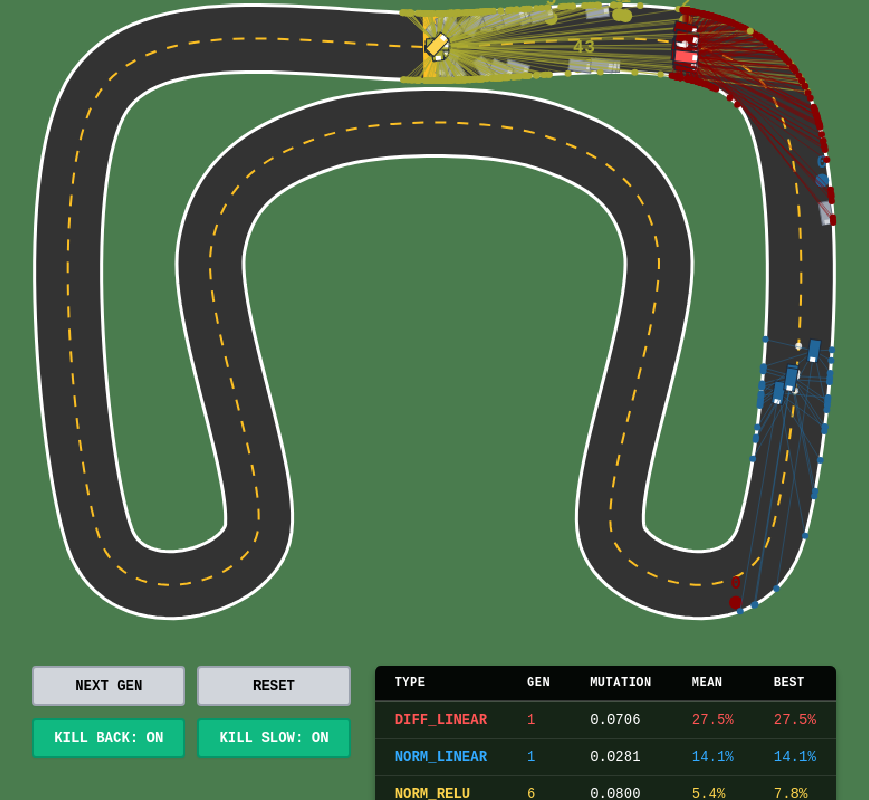
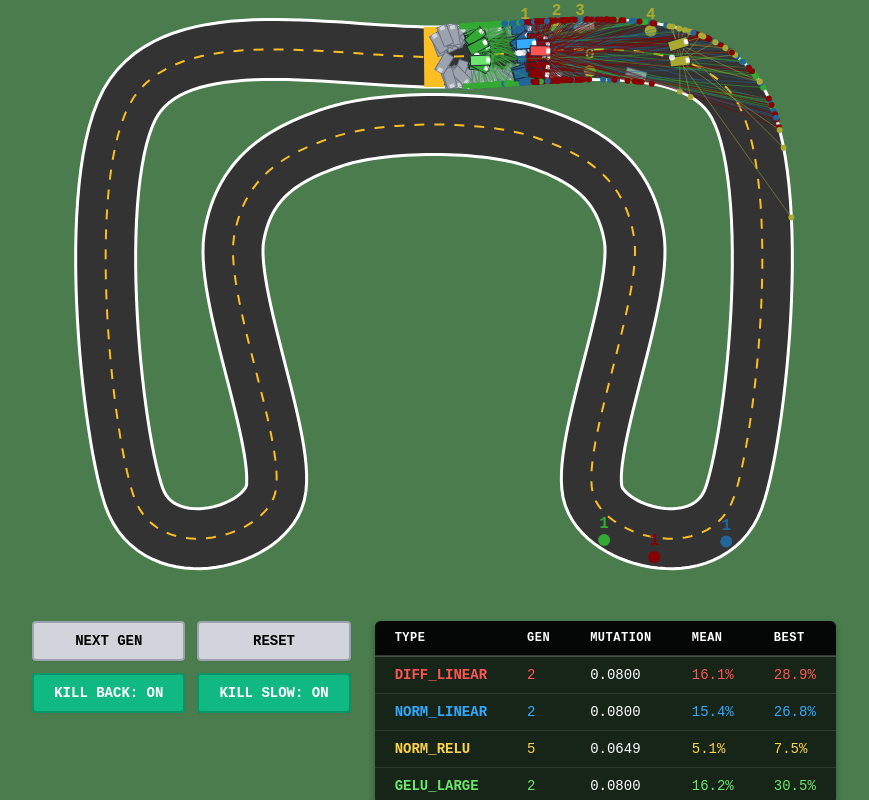
Before and after one commit to niembro64/car-racing-ai, a Vue app: page / in a window 1280 px wide. Shown: the whole page, without its empty margins (206-1075 px from the left). Built offline with nearby package versions, Linux system fonts and the light colour scheme.

Commit message:
not using activation type

```diff
--- a/src/components/CarSimulator.vue
+++ b/src/components/CarSimulator.vue
@@ -1,11 +1,12 @@
 <template>
   <div class="simulator">
-    <canvas
-      ref="canvasRef"
-      :width="canvasWidth"
-      :height="canvasHeight"
-      :style="{ width: displayWidth + 'px', height: displayHeight + 'px' }"
-    ></canvas>
+    <div class="canvas-container">
+      <canvas
+        ref="canvasRef"
+        :width="canvasWidth"
+        :height="canvasHeight"
+      ></canvas>
+    </div>
 
     <div class="info-container">
       <div class="controls">
@@ -76,31 +77,6 @@ const canvasRef = ref<HTMLCanvasElement | null>(null);
 // Keep canvas at fixed internal resolution for rendering
 const canvasWidth = CANVAS_WIDTH;
 const canvasHeight = CANVAS_HEIGHT;
-
-// Calculate CSS display dimensions
-const displayWidth = ref(CANVAS_WIDTH);
-const displayHeight = ref(CANVAS_HEIGHT);
-
-const updateCanvasDimensions = () => {
-  // Reserve space for HUD (approximately 60px) and controls (approximately 70px)
-  const reservedHeight = 130;
-
-  const maxWidth = window.innerWidth;
-  const maxHeight = window.innerHeight - reservedHeight;
-
-  // Maintain 4:3 aspect ratio (800:600)
-  const aspectRatio = 4 / 3;
-
-  if (maxWidth / maxHeight > aspectRatio) {
-    // Height is the limiting factor
-    displayHeight.value = maxHeight;
-    displayWidth.value = Math.floor(maxHeight * aspectRatio);
-  } else {
-    // Width is the limiting factor
-    displayWidth.value = maxWidth;
-    displayHeight.value = Math.floor(maxWidth / aspectRatio);
-  }
-};
 
 const track = new Track(TRACK_WIDTH_HALF);
 // Use truly random seed based on current time and Math.random()
@@ -399,14 +375,11 @@ const toggleKillSlowCars = () => {
 
 // Lifecycle
 onMounted(() => {
-  updateCanvasDimensions();
-  window.addEventListener('resize', updateCanvasDimensions);
   init();
   animationFrameId = requestAnimationFrame(animate);
 });
 
 onUnmounted(() => {
-  window.removeEventListener('resize', updateCanvasDimensions);
   if (animationFrameId !== null) {
     cancelAnimationFrame(animationFrameId);
   }
@@ -428,14 +401,41 @@ onUnmounted(() => {
   background: #4a7c4e; /* Grass green background */
 }
 
+.canvas-container {
+  display: flex;
+  align-items: center;
+  justify-content: center;
+  width: 100%;
+  max-width: 100vw;
+  flex-shrink: 1;
+  padding: 8px;
+  box-sizing: border-box;
+}
+
 canvas {
   display: block;
+  max-width: 100%;
+  max-height: calc(100vh - 200px); /* Reserve space for controls and table */
+  width: auto;
+  height: auto;
+  object-fit: contain;
   margin: 0;
   padding: 0;
   /* Use CSS to scale the canvas display size while keeping internal resolution at 800x600 */
   image-rendering: auto;
   image-rendering: crisp-edges;
   image-rendering: pixelated;
+}
+
+/* Desktop: ensure canvas fits within viewport */
+@media (min-width: 769px) {
+  .canvas-container {
+    max-height: calc(100vh - 150px);
+  }
+
+  canvas {
+    max-height: calc(100vh - 170px);
+  }
 }
 
 .info-container {
--- a/src/config.ts
+++ b/src/config.ts
@@ -47,7 +47,7 @@ export interface CarBrainConfig {
   // Neural network configuration
   architecture: number[]; // Layer sizes [input, hidden..., output]
   useDifferentialInputs: boolean; // true = differential pairs, false = raw sensors
-  activationType: 'relu' | 'linear'; // Hidden layer activation function
+  activationType: 'relu' | 'linear' | 'gelu'; // Hidden layer activation function
 
   // Visual appearance
   colors: {
@@ -180,6 +180,13 @@ export const NEURAL_NETWORK_ARCHITECTURE_STANDARD = [
   1,
 ];
 
+export const NEURAL_NETWORK_ARCHITECTURE_LARGE = [
+  SENSOR_RAY_ANGLES.length,
+  10,
+  10,
+  1,
+];
+
 // Differential mode: [5 inputs] → [4 hidden] → [1 output]
 // - Input layer: 1 forward sensor + 4 differential pairs (left - right)
 // - Hidden layer: 4 neurons (smaller network for fewer inputs)
@@ -293,6 +300,27 @@ export const CAR_BRAIN_CONFIGS: CarBrainConfig[] = [
       hitRadius: 3,
     },
   },
+  {
+    id: 'gelularge',
+    displayName: 'GELU_LARGE',
+    shortName: 'GL',
+    description: '10 raw sensor inputs with GELU activation in hidden layers',
+    architecture: NEURAL_NETWORK_ARCHITECTURE_LARGE,
+    useDifferentialInputs: false,
+    activationType: 'gelu',
+    // green
+    colors: {
+      normal: '#33aa33',
+      elite: '#6ee66e',
+      ray: '#33aa33',
+      rayHit: '#33aa33',
+      marker: '#33aa33',
+    },
+    rayVisualization: {
+      width: 0.5,
+      hitRadius: 3,
+    },
+  },
 ];
 
 // Helper function to get config by ID
```
